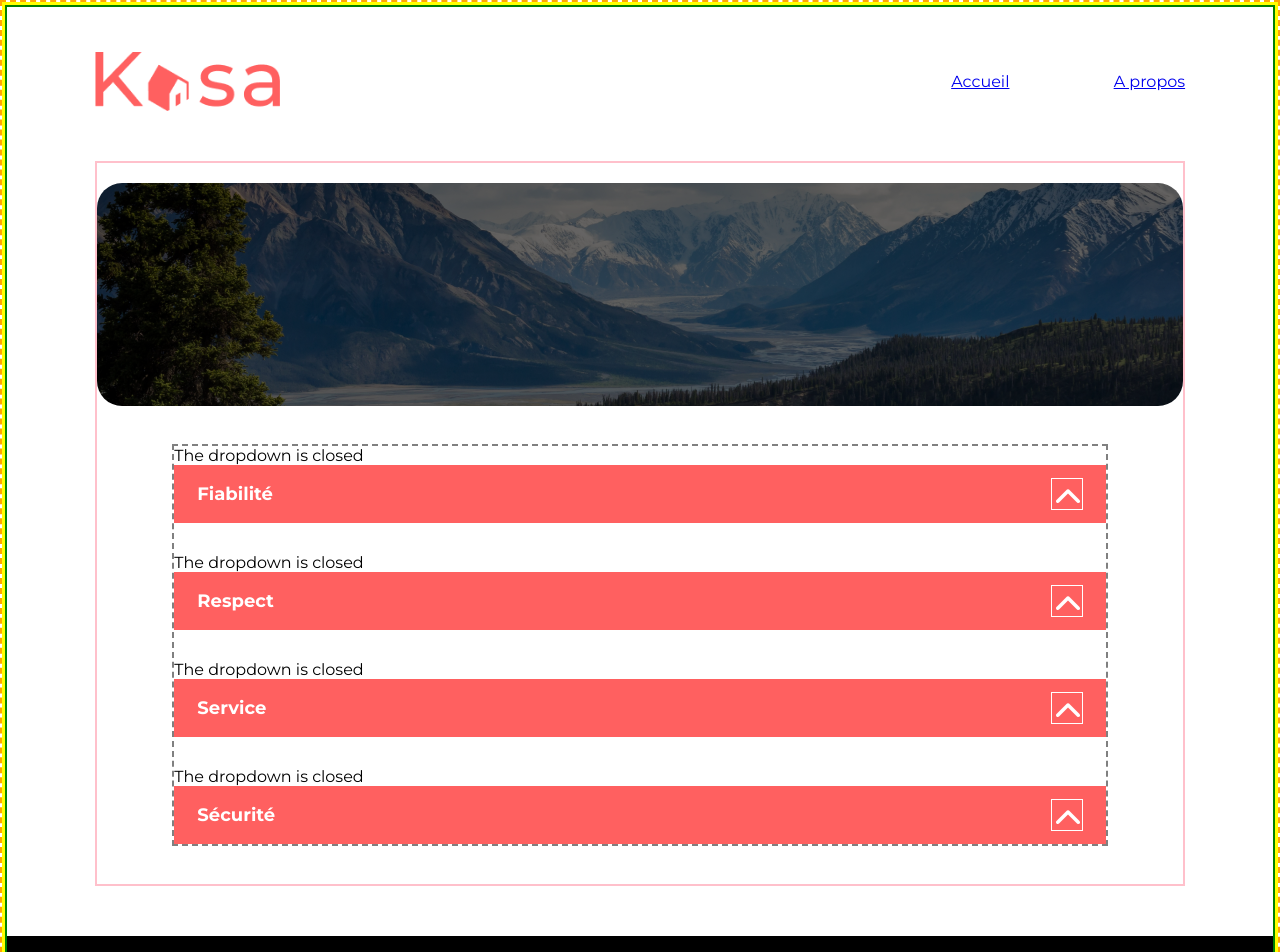
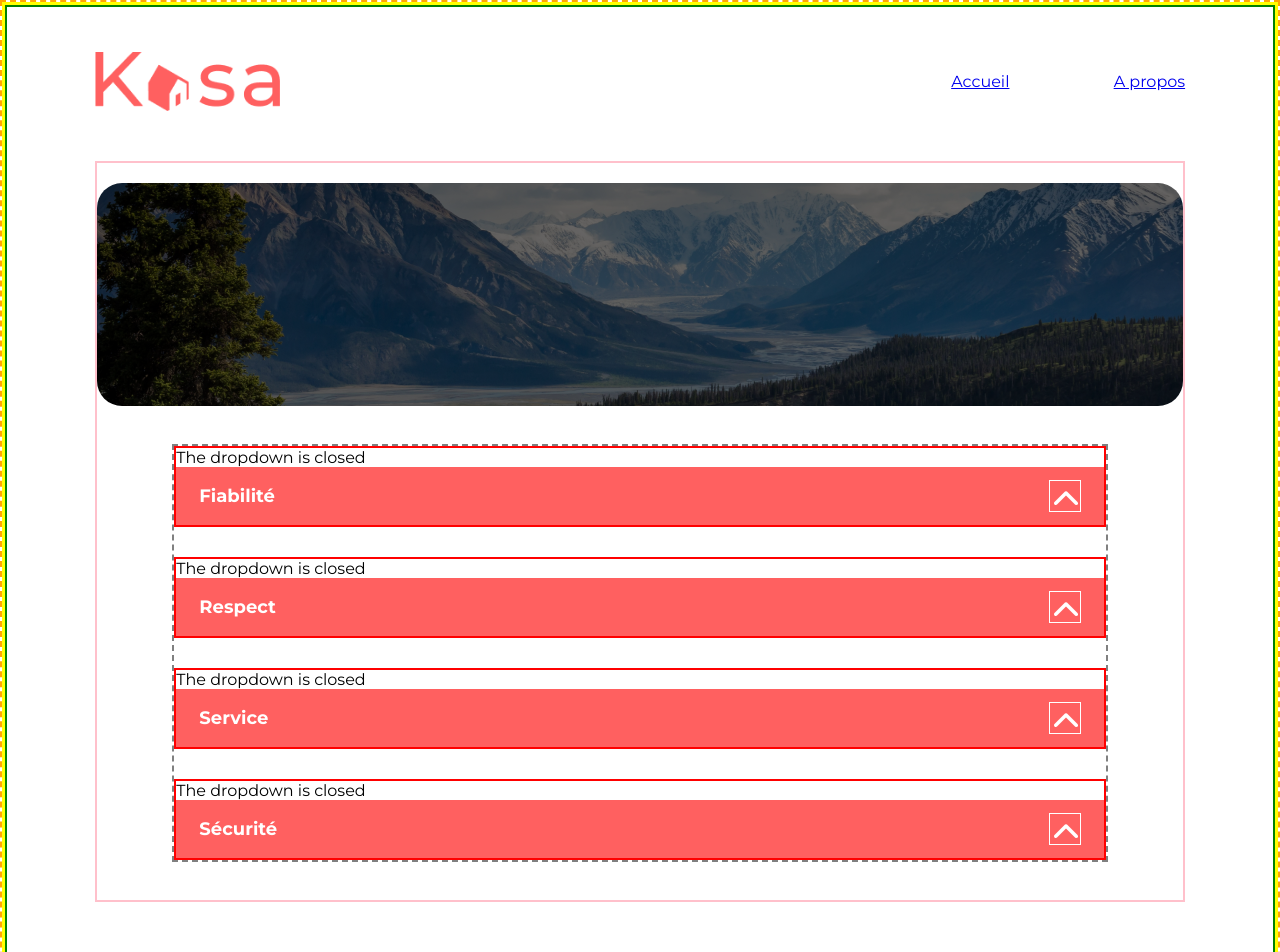
Before and after one commit to 7Flafleur/kasa, a React (Create React App) app: page /about in a window 1280 px wide. Shown: the top 952 px of the page. Built offline with nearby package versions, Linux system fonts and the light colour scheme.

Commit message:
collapse list

```diff
--- a/src/api.js
+++ b/src/api.js
@@ -623,10 +623,44 @@ const logements = [
 
 ////////////////////FUNCTIONS/////////////////////////////
 
-export function getLogements(){
+export function getLogements(){                     //return array for encapsulation
     return logements.map(item=>item);
 }
 
 export function getLogement(Id){
 return logements.find((item)=> item.id === Id)       //return logemt that matches ID
 }
+
+
+/////////////////////////////////
+
+const textesapropos =[
+	{
+		"id":"Fiabilité",
+		"content": "contenu fiabilité"
+	},
+
+	{
+		"id":"Respect",
+		"content":"contenu respect",
+	},
+
+	{
+		"id":"Service",
+		"content":"contenu service",
+	}
+,
+{
+	"id":"Sécurité",
+	"content":"contenu sécurité",
+}
+
+]
+
+export function getContents(){
+	return textesapropos.map(item => item);
+}
+
+export function getContent(Id){
+	return textesapropos.find((item)=> item.id == Id)
+}
--- a/src/components/A_propos.jsx
+++ b/src/components/A_propos.jsx
@@ -1,22 +1,36 @@
 import Banner from "./Banner"
 import img2 from "../assets/im2.jpg"
 import Collapse from "./Collapse"
+import { getContents } from "../api"
+import { getContent } from "../api"
 
 
 
 
 
 export default function Apropos () {
+
+    const contents=getContents();
+
     return(
         <div className="apropos">
 
                 <Banner  img={img2} chezvouz="" />
-                <div className="Collapse_container">
-                    <Collapse keyword="Fiabilité"/>
-                    <Collapse keyword="Respect" />
-                    <Collapse keyword="Service"   />
-                    <Collapse keyword="Sécurité"/>
-                </div>
+
+                <ul className="Collapse_container">
+                    <li>
+                        <Collapse keyword="Fiabilité"/>
+                    </li>
+                    <li>
+                        <Collapse keyword="Respect" />
+                    </li>
+                    <li>
+                        <Collapse keyword="Service"   />
+                    </li>
+                    <li>
+                        <Collapse keyword="Sécurité"/>
+                    </li>
+                </ul>
 
 
         </div>
--- a/src/styles/collapse.scss
+++ b/src/styles/collapse.scss
@@ -7,10 +7,19 @@
     border: gray dashed 2px;
     display: flex;
     flex-direction: column;
+    align-items: center;
     gap:30px;
     margin: 38px 0 38px 0;
 width: $main-content-width;
+list-style-type: none;
+padding: 0;
 
+li{
+    border: red solid 2px;
+    width:100%;
+    margin:0;
+    padding:0;
+}
 
 }
 
```
